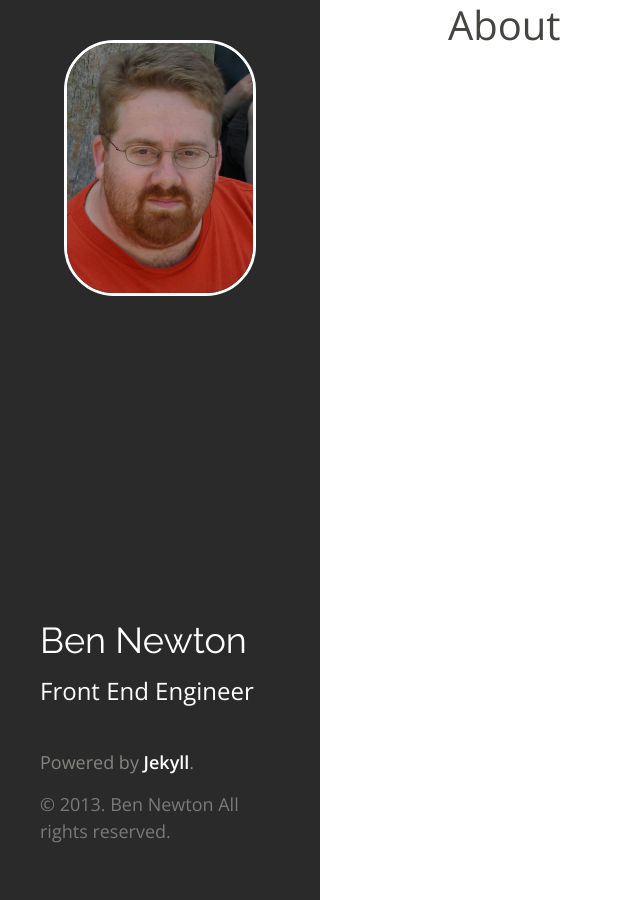
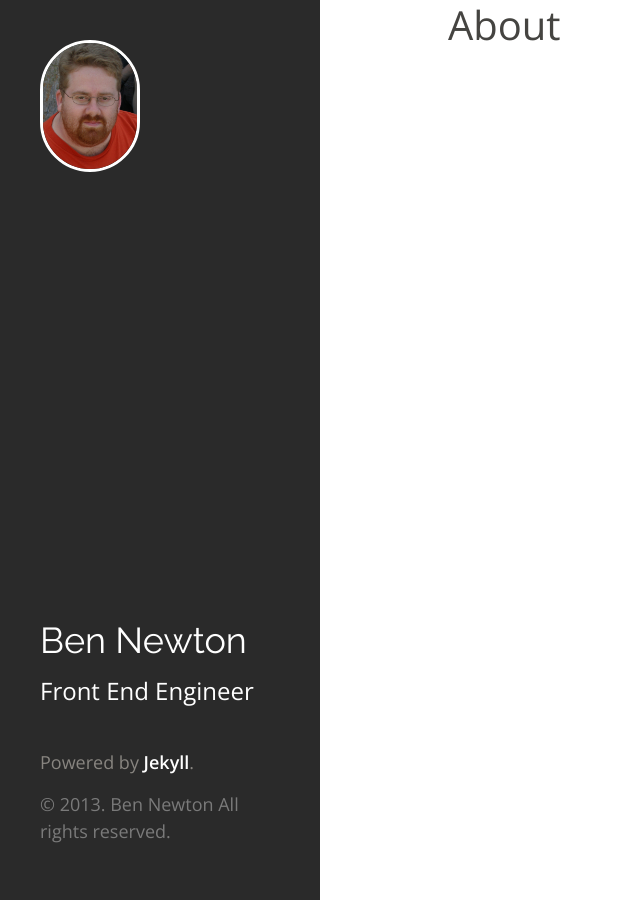
Before and after one commit to bennewton999/bennewton999.github.io, a Jekyll site: the page built from about.html, in a window 1280 px wide. Shown: the whole page, without its empty margins (0-640 px from the left). Built offline with Jekyll 4.4.1, drawn with Linux system fonts in a browser that asks for light colours; Markdown is read by kramdown in place of the engine named in the settings.

Commit message:
fix header in smaller width

```diff
--- a/public/css/hyde.css
+++ b/public/css/hyde.css
@@ -320,7 +320,7 @@ a:hover {
     margin-left: 40px;
     margin-right: 40px;
   }
-  .masthead img {
+  .masthead img.me {
     width:100px;
     margin:40px;
     float:left;
```
